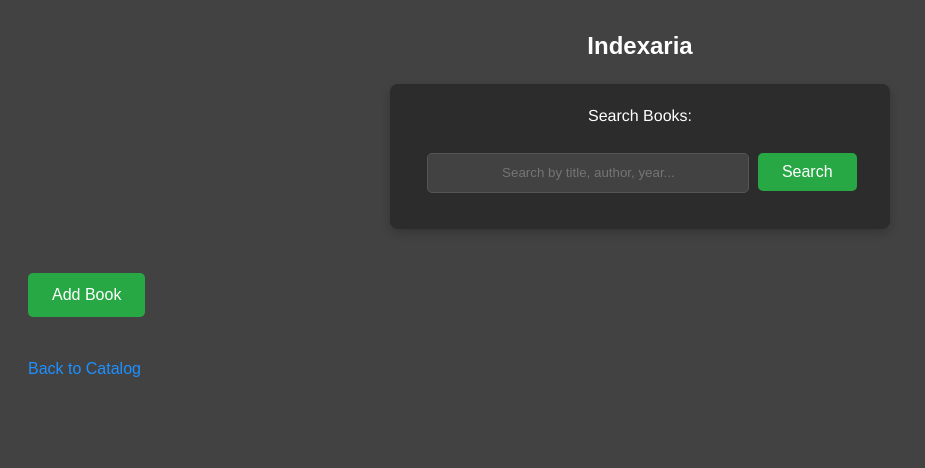
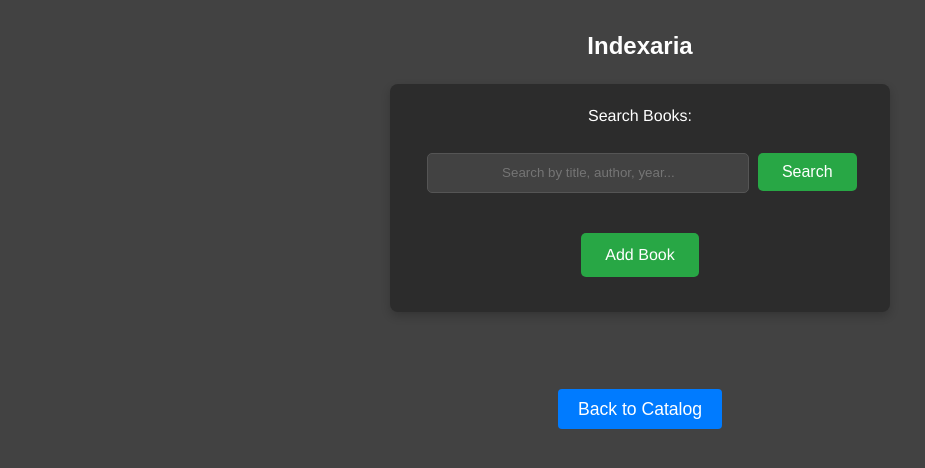
Before and after one commit to philcifone/libaraxia, a Flask app: page /search in a window 1280 px wide. Shown: the top 468 px of the page, without its empty margins (0-925 px from the left). Run offline with Flask 3, Linux system fonts and the light colour scheme; data that the repository does not hold is empty.

Commit message:
update search page

```diff
--- a/templates/search.html
+++ b/templates/search.html
@@ -12,11 +12,13 @@
         <label for="search_term">Search Books:</label>
         <input type="text" id="search_term" name="search_term" placeholder="Search by title, author, year..." value="{{ request.args.get('search_term', '') }}">
         <button type="submit">Search</button>
+	<br>
+	<br>
+        <div>
+	    <a href="/add" class="add-book-link">Add Book<a/>
+	</div>
     </form>
-    <br>
-    <a href="{{ url_for('add_book') }}" class="add-book-link">
-    	 Add Book
-    </a>
+    <a></a>
 
     <!-- Grid for displaying books -->
     <div class="book-grid">
@@ -39,6 +41,9 @@
         </div>
         {% endfor %}
     </div>
-    <a href="/">Back to Catalog<a/>
+    <br>
+        <div class="back-to-list">
+            <a href="{{ url_for('index') }}" class="back-to-list-link">Back to Catalog</a>
+        </div>
 </body>
 </html>
```
